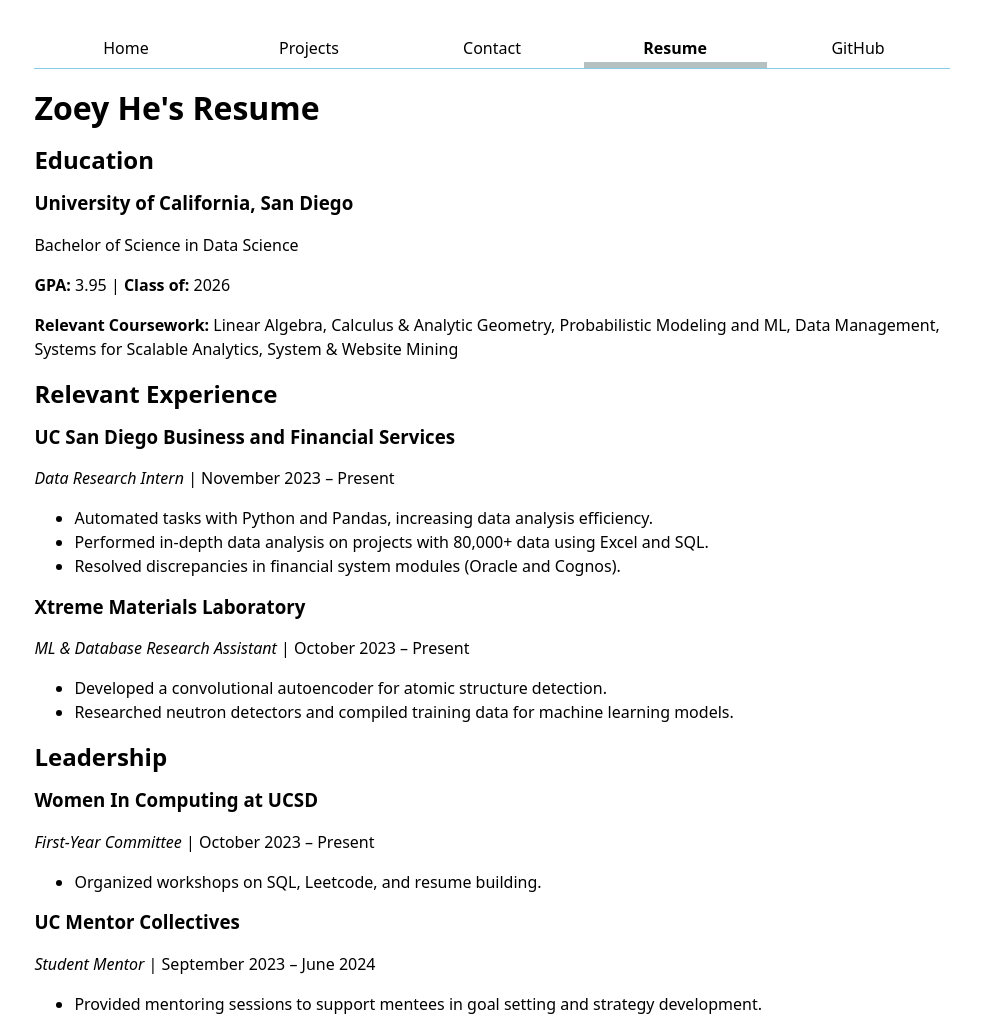
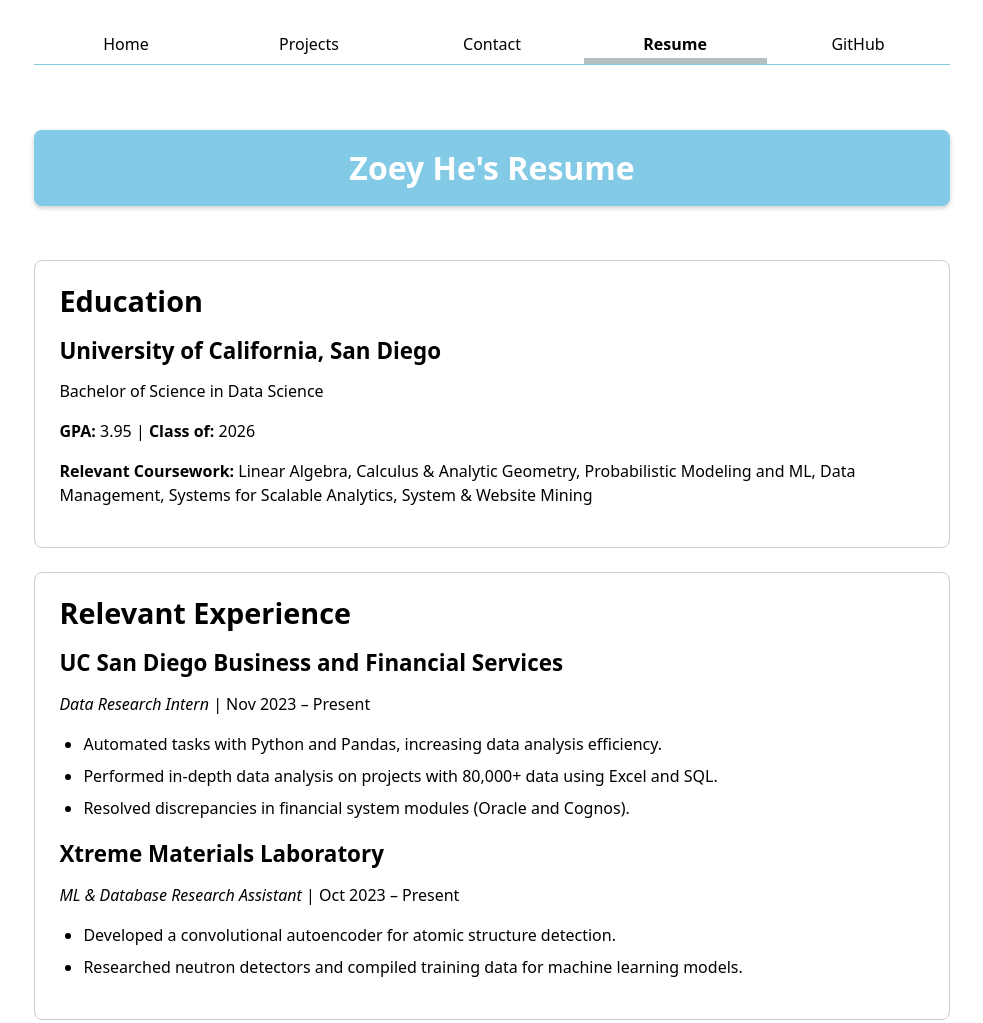
Before and after one commit to jih084/portfolio, a plain HTML site: page resume/index.html in a window 1280 px wide. Shown: the top 1023 px of the page, without its empty margins (148-1131 px from the left). Drawn offline with Linux system fonts and the light colour scheme.

Commit message:
lab 2 finish

```diff
--- a/resume/index.html
+++ b/resume/index.html
@@ -3,10 +3,10 @@
 <head>
     <meta charset="UTF-8">
     <meta name="viewport" content="width=device-width, initial-scale=1.0">
-    <title>Zoey's Resume</title>
+    <title>Zoey He: Resume</title>
     <link rel="stylesheet" href="../style.css">
 </head>
-<body>
+<body class="resume">
     <nav>
         <a href="../index.html">Home</a>
         <a href="../projects/index.html">Projects</a>
@@ -15,7 +15,6 @@
         <a href="https://github.com/jih084" target="_blank">GitHub</a>
     </nav>
 
-
     <h1>Zoey He's Resume</h1>
 
     <section>
@@ -23,25 +22,27 @@
         <article>
             <h3>University of California, San Diego</h3>
             <p>Bachelor of Science in Data Science</p>
-            <p><strong>GPA:</strong> 3.95 | <strong>Class of:</strong> 2026</p>
+            <p><strong>GPA:</strong> 3.95 | <strong>Class of:</strong> <time datetime="2026">2026</time></p>
             <p><strong>Relevant Coursework:</strong> Linear Algebra, Calculus & Analytic Geometry, Probabilistic Modeling and ML, Data Management, Systems for Scalable Analytics, System & Website Mining</p>
         </article>
     </section>
 
     <section>
         <h2>Relevant Experience</h2>
+
         <article>
             <h3>UC San Diego Business and Financial Services</h3>
-            <p><em>Data Research Intern</em> | November 2023 – Present</p>
+            <p><em>Data Research Intern</em> | <time datetime="2023-11">Nov 2023</time> – Present</p>
             <ul>
                 <li>Automated tasks with Python and Pandas, increasing data analysis efficiency.</li>
                 <li>Performed in-depth data analysis on projects with 80,000+ data using Excel and SQL.</li>
                 <li>Resolved discrepancies in financial system modules (Oracle and Cognos).</li>
             </ul>
         </article>
+
         <article>
             <h3>Xtreme Materials Laboratory</h3>
-            <p><em>ML & Database Research Assistant</em> | October 2023 – Present</p>
+            <p><em>ML & Database Research Assistant</em> | <time datetime="2023-10">Oct 2023</time> – Present</p>
             <ul>
                 <li>Developed a convolutional autoencoder for atomic structure detection.</li>
                 <li>Researched neutron detectors and compiled training data for machine learning models.</li>
@@ -51,16 +52,18 @@
 
     <section>
         <h2>Leadership</h2>
+
         <article>
             <h3>Women In Computing at UCSD</h3>
-            <p><em>First-Year Committee</em> | October 2023 – Present</p>
+            <p><em>First-Year Committee</em> | <time datetime="2023-10">Oct 2023</time> – Present</p>
             <ul>
                 <li>Organized workshops on SQL, Leetcode, and resume building.</li>
             </ul>
         </article>
+
         <article>
             <h3>UC Mentor Collectives</h3>
-            <p><em>Student Mentor</em> | September 2023 – June 2024</p>
+            <p><em>Student Mentor</em> | <time datetime="2023-09">Sep 2023</time> – <time datetime="2024-06">June 2024</time></p>
             <ul>
                 <li>Provided mentoring sessions to support mentees in goal setting and strategy development.</li>
             </ul>
--- a/style.css
+++ b/style.css
@@ -84,3 +84,45 @@
   line-height: 1.1;
   text-wrap: balance;
 }
+
+/* Resume Grid Layout */
+.resume {
+  display: grid;
+  gap: 1.5em;
+  padding: 1em;
+}
+
+.resume section {
+  padding: 1.5em;
+  border: 1px solid #ccc;
+  border-radius: 8px;
+}
+
+.resume h1 {
+  background-color: var(--color-accent);
+  color: #ffffff;
+  padding: 20px;
+  text-align: center;
+  border-radius: 8px;
+  box-shadow: 0 2px 5px rgba(0, 0, 0, 0.2);
+  margin-bottom: 30px;
+}
+
+.resume h2 {
+  margin-top: 0;
+  margin-bottom: 0.5em;
+  font-size: 1.8em;
+}
+
+.resume h3 {
+  margin-bottom: 0.3em;
+  font-size: 1.4em;
+}
+
+.resume ul {
+  padding-left: 1.5em;
+}
+
+.resume ul li {
+  margin-bottom: 0.5em;
+}
```
